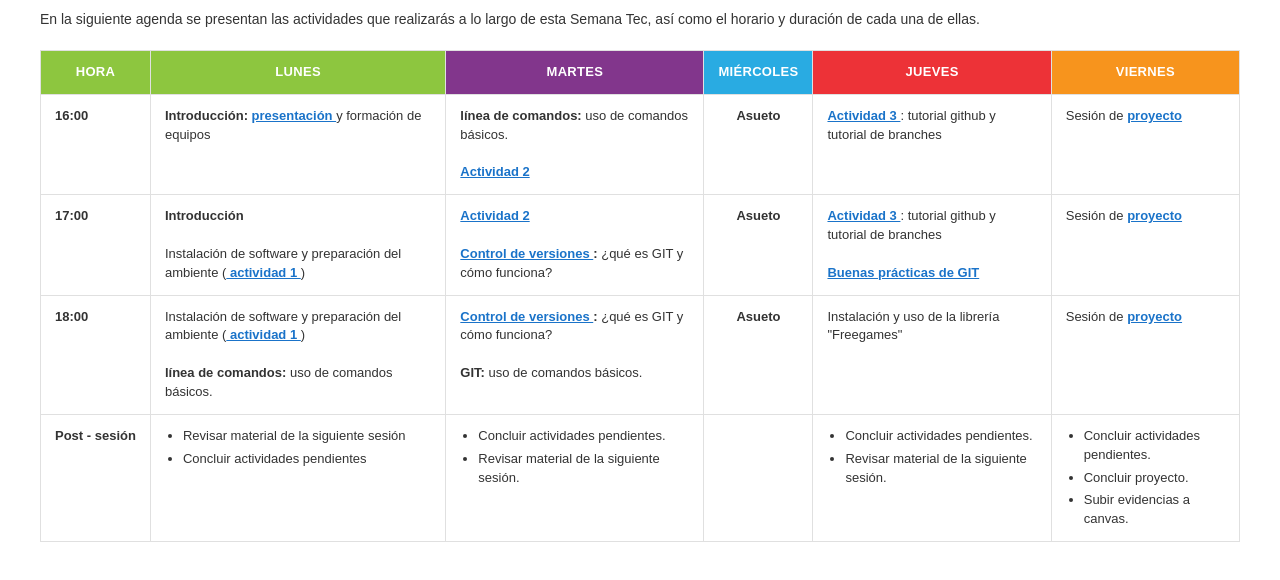
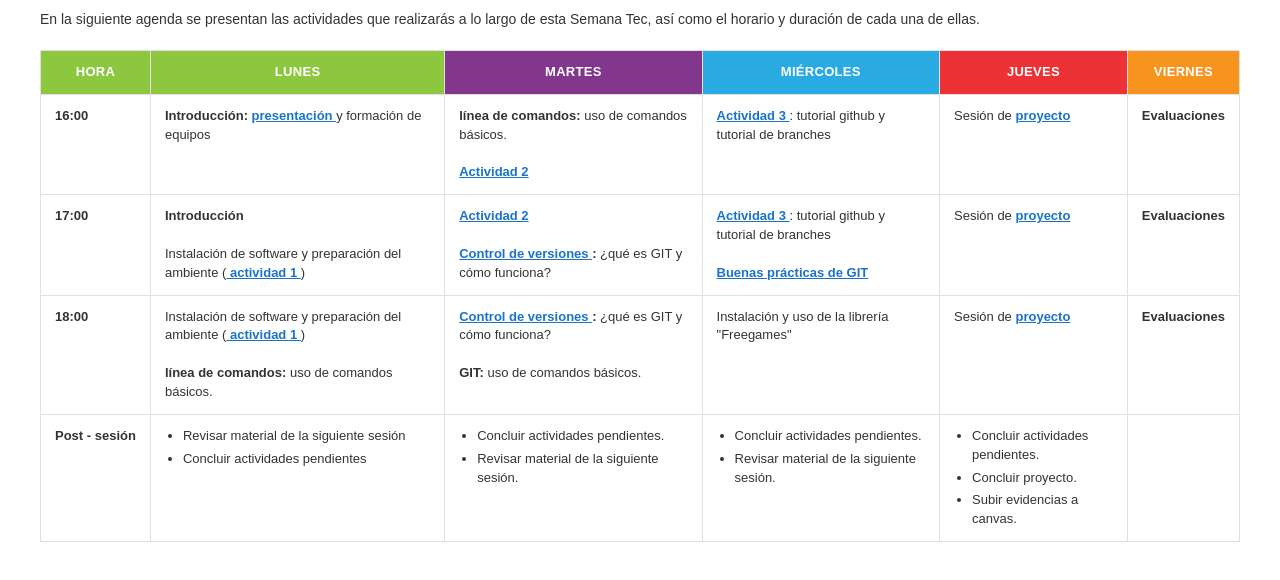
Before and after one commit to ejsanchez7/tc1005s-semanatec-arte-programacion, a plain HTML site: page index.html in a window 1280 px wide. Shown: the part 80-660 px from the top of the page. Drawn offline with Linux system fonts and the light colour scheme.

Commit message:
Update activities schedule for october ad26

```diff
--- a/index.html
+++ b/index.html
@@ -56,10 +56,6 @@
               </strong>
             </td>
             <!-- Miércoles 16:00 -->
-            <td class="x-center y-center">
-              <strong>Asueto</strong>
-            </td>
-            <!-- Jueves 16:00 -->
             <td>
               <strong>
                 <a
@@ -71,9 +67,13 @@
               </a>
               </strong>: tutorial github y tutorial de branches
             </td>
-            <!-- Viernes 16:00 -->
+            <!-- Jueves 16:00 -->
             <td>
               Sesión de <a href="https://experiencia21.tec.mx/courses/702932/assignments/23667774?module_item_id=44929011" class="link" target="_blank">proyecto</a>
+            </td>
+            <!-- Viernes 16:00 -->
+            <td class="x-center y-center">
+              <strong>Evaluaciones</strong>
             </td>
           </tr>
           <tr>
@@ -114,10 +114,6 @@
               ¿qué es GIT y cómo funciona?
             </td>
             <!-- Miércoles 17:00 -->
-            <td class="x-center">
-              <strong>Asueto</strong>
-            </td>
-            <!-- Jueves 17:00 -->
             <td>
               <strong>
                 <a
@@ -139,9 +135,13 @@
               </a>
               </strong>
             </td>
-            <!-- Viernes 17:00 -->
+            <!-- Jueves 17:00 -->
             <td>
               Sesión de <a href="https://experiencia21.tec.mx/courses/702932/assignments/23667774?module_item_id=44929011" class="link" target="_blank">proyecto</a>
+            </td>
+            <!-- Viernes 17:00 -->
+            <td class="x-center">
+              <strong>Evaluaciones</strong>
             </td>
           </tr>
           <tr>
@@ -175,16 +175,16 @@
               <strong>GIT:</strong> uso de comandos básicos.
             </td>
             <!-- Miércoles 18:00 -->
-            <td class="x-center">
-              <strong>Asueto</strong>
+            <td>
+              Instalación y uso de la librería "Freegames"
             </td>
             <!-- Jueves 18:00 -->
             <td>
-              Instalación y uso de la librería "Freegames"
+              Sesión de <a href="https://experiencia21.tec.mx/courses/702932/assignments/23667774?module_item_id=44929011" class="link" target="_blank">proyecto</a>
             </td>
             <!-- Viernes 18:00 -->
-            <td>
-              Sesión de <a href="https://experiencia21.tec.mx/courses/702932/assignments/23667774?module_item_id=44929011" class="link" target="_blank">proyecto</a>
+            <td class="x-center">
+              <strong>Evaluaciones</strong>
             </td>
           </tr>
           <tr>
@@ -202,8 +202,6 @@
               </ul>
             </td>
             <td>
-            </td>
-            <td>
               <ul>
                 <li>Concluir actividades pendientes.</li>
                 <li>Revisar material de la siguiente sesión.</li>
@@ -216,6 +214,8 @@
                 <li>Subir evidencias a canvas.</li>
               </ul>
             </td>
+            <td>
+            </td>
           </tr>
         </tbody>
       </table>
```
